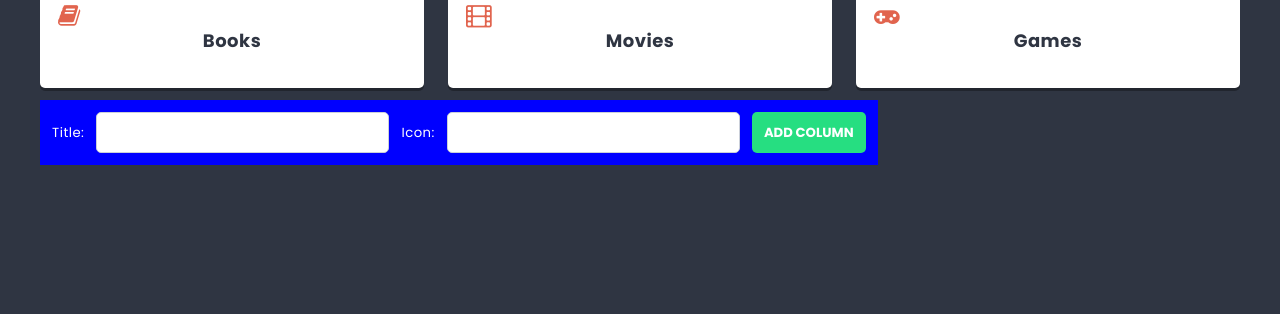
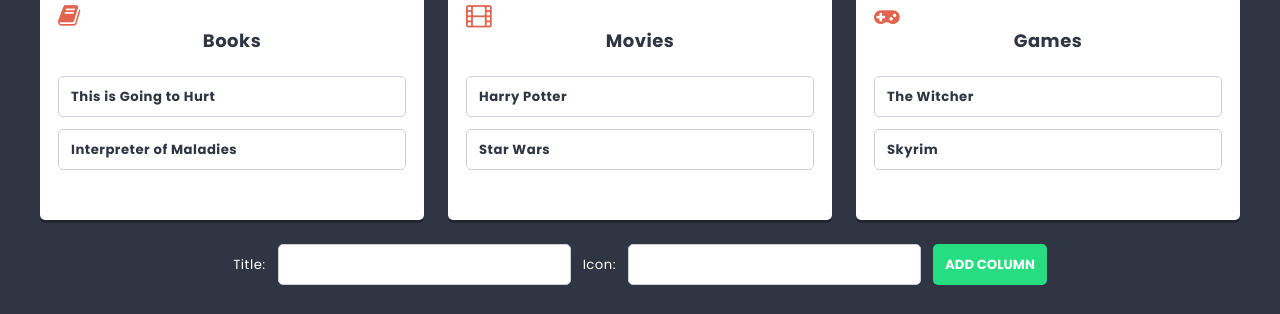
Before and after one commit to walldy-0/react-hello, a React (Create React App) app: page / in a window 1280 px wide. Shown: the part 552-866 px from the top of the page. Before the commit the page ends 800 px from the top, so only its background shows below. Built offline with nearby package versions, Linux system fonts and the light colour scheme.

Commit message:
Add Card component

```diff
--- /dev/null
+++ b/src/components/Card/Card.js
@@ -0,0 +1,9 @@
+import styles from './Card.module.scss';
+
+const Card = props => {
+  return (
+    <li className={styles.card}>{props.name}</li>
+  );
+};
+
+export default Card;
--- /dev/null
+++ b/src/components/Card/Card.module.scss
@@ -0,0 +1,13 @@
+@import '../../styles/settings.scss';
+
+.card {
+    position: relative;
+    background: $color-light;
+    border: 1px solid lighten($color-dark, 60%);
+    padding: $base-size;
+    margin: 0 0 $base-size 0;
+    border-radius: $radius;
+    display: flex;
+    justify-content: space-between;
+    font-weight: bold;
+}
--- a/src/components/Column/Column.js
+++ b/src/components/Column/Column.js
@@ -1,10 +1,14 @@
 import styles from './Column.module.scss';
+import Card from '../Card/Card';
 
 const Column = props => {
   return (
     <article className={styles.column}>
       <span className={styles.icon + ' fa fa-' + props.icon} />
       <h2 className={styles.title}>{props.title}</h2>
+      <ul className={styles.cards}>
+        {props.cards.map(card => <Card key={card.id} name={card.title} />)}
+      </ul>
     </article>
   );
 };
--- a/src/components/ColumnForm/ColumnForm.module.scss
+++ b/src/components/ColumnForm/ColumnForm.module.scss
@@ -1,14 +1,10 @@
 @import '../../styles/settings.scss';
 
 .columnForm {
-  background-color: blue;
-  display: inline-block;
-
-  input {
-    margin: $base-size 0 0 $base-size;
-  }
+  padding-top: $base-size;
+  text-align: center;
 
   span {
-    margin-left: $base-size;
+    margin: 0 $base-size 0 $base-size;
   }
 }
--- a/src/components/List/List.js
+++ b/src/components/List/List.js
@@ -5,14 +5,39 @@ import { useState } from 'react';
 import shortid from 'shortid';
 
 const List = () => {
+
   const [columns, setColumns] = useState([
-    { id: 1, title: 'Books', icon: 'book' },
-    { id: 2, title: 'Movies', icon: 'film' },
-    { id: 3, title: 'Games', icon: 'gamepad' }
+	{
+		id: 1,
+		title: 'Books',
+		icon: 'book',
+		cards: [
+			{ id: 1, title: 'This is Going to Hurt' },
+			{ id: 2, title: 'Interpreter of Maladies' }
+		]
+	},
+	{
+		id: 2,
+		title: 'Movies',
+		icon: 'film',
+		cards: [
+			{ id: 1, title: 'Harry Potter' },
+			{ id: 2, title: 'Star Wars' }
+		]
+	},
+	{
+		id: 3,
+		title: 'Games',
+		icon: 'gamepad',
+		cards: [
+			{ id: 1, title: 'The Witcher' },
+			{ id: 2, title: 'Skyrim' }
+		]
+	}
 ]);
 
 const addColumn = newColumn => {
-  setColumns([...columns, { id: shortid(), title: newColumn.title, icon: newColumn.icon }]);
+  setColumns([...columns, { id: shortid(), title: newColumn.title, icon: newColumn.icon, cards: [] }]);
 };
 
   return (
@@ -22,7 +47,7 @@ const addColumn = newColumn => {
       </header>
       <p className={styles.description}>Interesting things I want to check out.</p>
       <section className={styles.columns}>
-        {columns.map(column => <Column key={column.id} title={column.title} icon={column.icon} />)}
+        {columns.map(column => <Column key={column.id} title={column.title} icon={column.icon} cards={column.cards} />)}
       </section>
       <ColumnForm action={addColumn} />
     </div>
```
